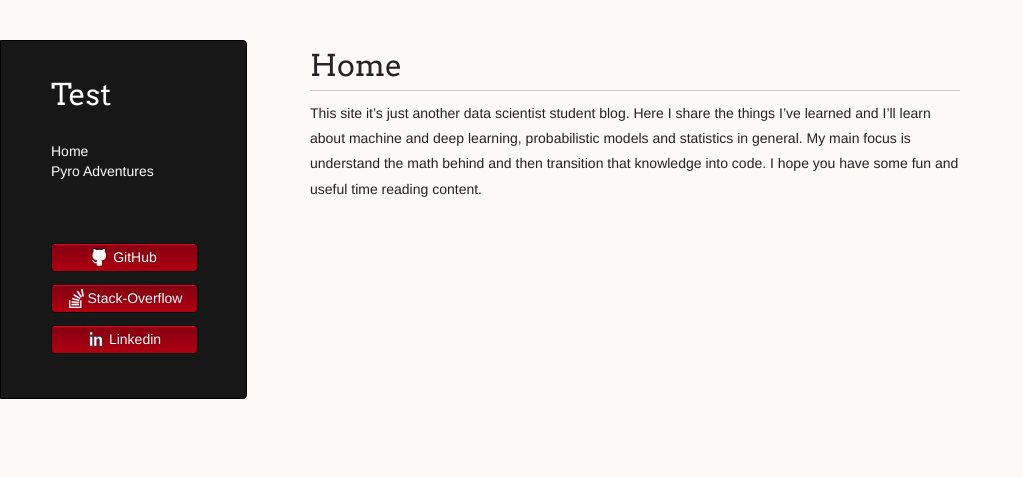
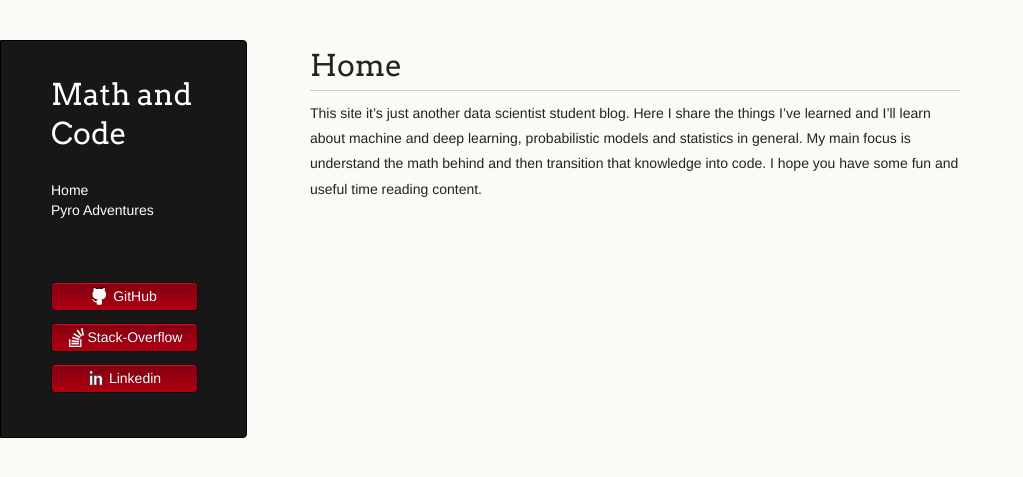
Before and after one commit to LemonPy29/LemonPy29.github.io, a Jekyll site: the page built from index.md, in a window 1280 px wide. Shown: the top 477 px of the page, without its empty margins (0-1023 px from the left). Built offline with Jekyll 4.4.1, drawn with Linux system fonts in a browser that asks for light colours; nearby versions of some CDN libraries; the repository's description, which GitHub fills in, is left out; our own code applies the rules of GitHub Pages for plain Markdown files.

Commit message:
Update _config.yml

```diff
--- a/_config.yml
+++ b/_config.yml
@@ -1,4 +1,4 @@
-title: Test
+title: Math and Code
 linkedin: "https://www.linkedin.com/in/alexis-moraga-15b620182/"
 so-profile: "https://stackoverflow.com/users/13442487/umbreon29"
 markdown: kramdown
```
